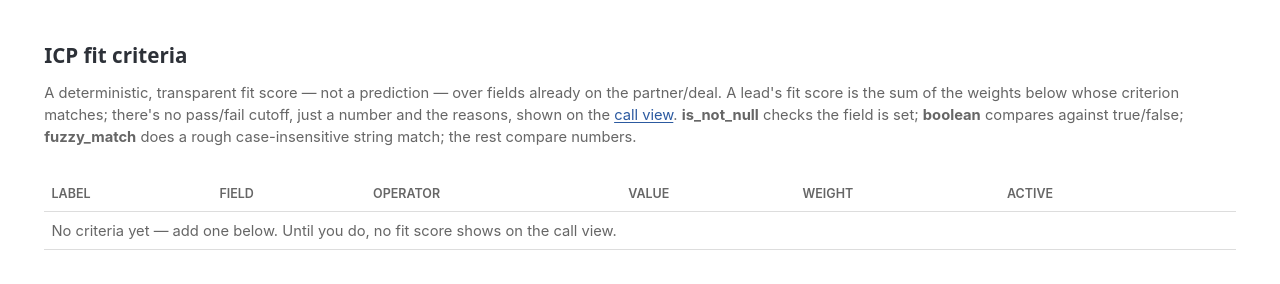
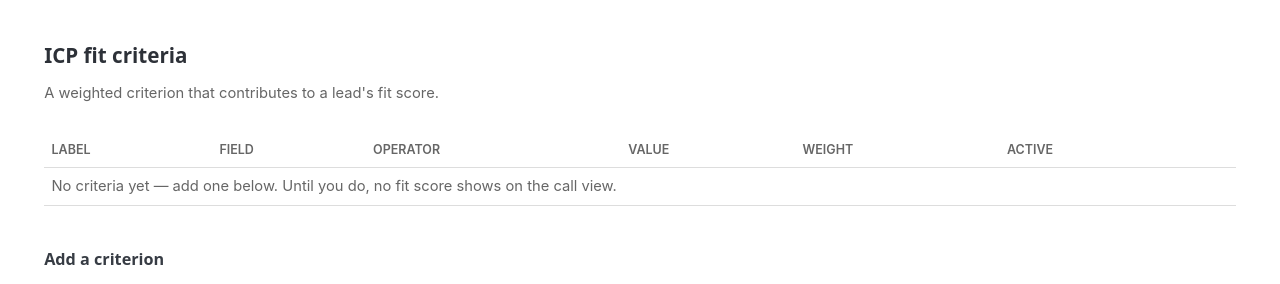
Before and after one commit to sevasek/agent-crm, a FastAPI app: template app/templates/admin/icp.html in a window 1280 px wide. Shown: the top 284 px of the page. Run offline with FastAPI, Linux system fonts and the light colour scheme; the template is opened without the code that fills it, so the values that code supplies are empty.

Commit message:
Trim lost-reasons and ICP page intros to one sentence
Same treatment as offers, stages, and automations: cut to a plain
definition and move the mechanics (webhook trigger, scoring rules,
match-type semantics) out of the page.

Co-Authored-By: Claude Sonnet 5 <noreply@anthropic.com>

```diff
--- a/app/templates/admin/icp.html
+++ b/app/templates/admin/icp.html
@@ -3,14 +3,7 @@
 {% block main_class %}container container-wide{% endblock %}
 {% block content %}
 <h1>ICP fit criteria</h1>
-<p class="muted">
-    A deterministic, transparent fit score — not a prediction — over fields already on the
-    partner/deal. A lead's fit score is the sum of the weights below whose criterion matches;
-    there's no pass/fail cutoff, just a number and the reasons, shown on the
-    <a href="/actions/calls">call view</a>. <strong>is_not_null</strong> checks the field is set;
-    <strong>boolean</strong> compares against true/false; <strong>fuzzy_match</strong> does a
-    rough case-insensitive string match; the rest compare numbers.
-</p>
+<p class="muted">A weighted criterion that contributes to a lead's fit score.</p>
 {% if error %}<p class="error">{{ error }}</p>{% endif %}
 <div class="table-scroll">
 <table class="wide-form-table">
--- a/app/templates/admin/lost_reasons.html
+++ b/app/templates/admin/lost_reasons.html
@@ -3,11 +3,7 @@
 {% block main_class %}container container-wide{% endblock %}
 {% block content %}
 <h1>Lost reasons</h1>
-<p class="muted">
-    Operator configuration for why a lead or opportunity was marked lost.
-    A reason with <strong>Triggers nurture</strong> posts the nurture webhook.
-    Inactive reasons stay on old records but disappear from the lost picker.
-</p>
+<p class="muted">A reason a lead or opportunity can be marked lost.</p>
 {% if error %}<p class="error" role="alert">{{ error }}</p>{% endif %}
 <table>
     <tr>
```
